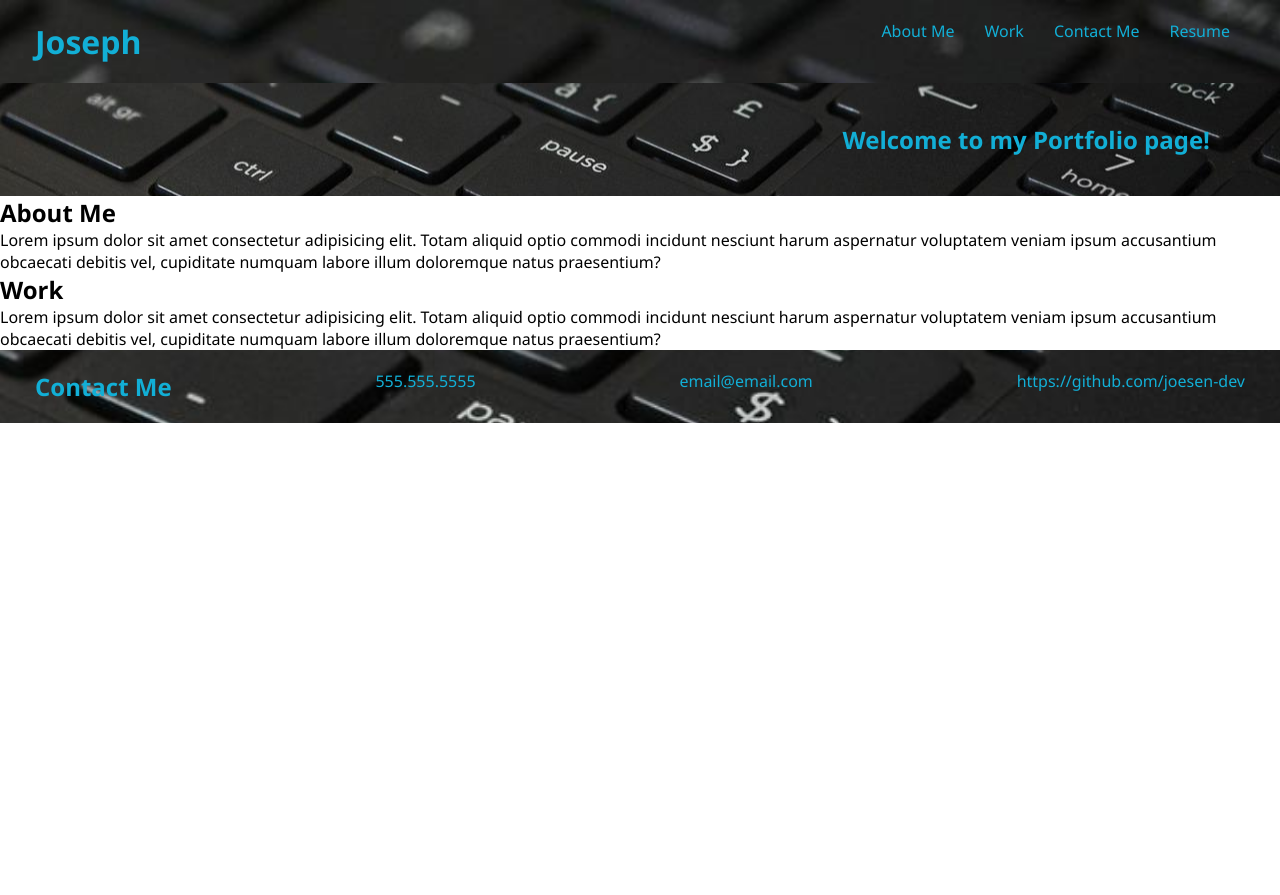
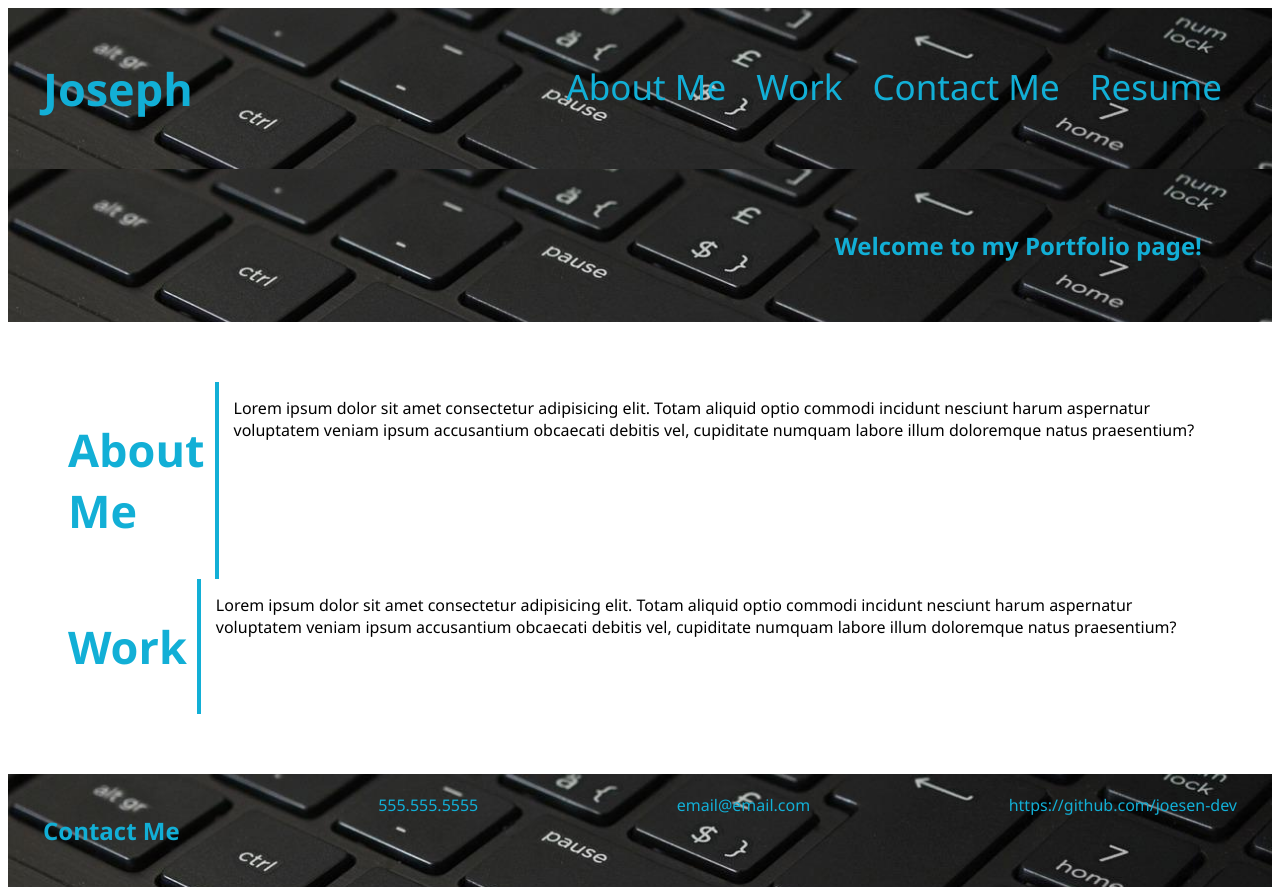
Before and after one commit to joesen-dev/Portfolio, a plain HTML site: page index.html in a window 1280 px wide. Before the commit the page ends 800 px from the top, so only its background shows below. Drawn offline with Linux system fonts and the light colour scheme.

Commit message:
edits to main about me and work section

```diff
--- a/assets/css/style.css
+++ b/assets/css/style.css
@@ -1,9 +1,9 @@
 :root {
     --Primary-color: #12AFD6;
-
+    --Secondary-color: #000000;
 }
 * {
-    margin: 0;
+
     padding: 0;
     box-sizing: border-box;
 }
@@ -14,12 +14,50 @@ a:link {
 body {
     font-family:'Segoe UI', Tahoma, Geneva, Verdana, sans-serif;
 }
+.primary-border {
+    border-color: var(--Secondary-color);
+    margin: auto;
+}
+.work {
+    display: flex;
+    justify-content: space-around;
+}
+.main{
+    background-size: cover;
+    display: flex;
+    padding: 60px;
+    justify-content: flex-start;
+    flex-wrap: nowrap;
+    flex-direction: column;
+}
+.main-body {
+    background-size: cover;
+    display: flex;
+    justify-content: flex-start;
+    flex-wrap: nowrap;
+    align-items: flex-start;
+}
+.section-title {
+    font-size: 30px;
+    color: var(--Primary-color);
+    border-right: 4px solid;
+    padding-right: 10px;
+    margin: 0 0 auto;
+    display: flex;
+    flex-wrap: wrap;
+    justify-content: flex-start;
+    flex-direction: column;
+}
+.flex-row {
+    display: flex;
+    padding: 15px;
+}
 /* STYLE BODY end */
 /* STYLE HEADER start */
 header {
     padding: 20px 35px;
     color: var(--Primary-color);
-    background-color: #000000;
+    background-color: var(--Secondary-color);
     background-image: url("../images/keyboard.jpg");
     background-size: cover;
     background-position: center;
@@ -30,11 +68,15 @@ header {
     position: -webkit-sticky;
     position: sticky;
 }
+header h1 {
+    font-size: 45px;
+}
 header a {
     text-decoration: none;
     color: var(--Primary-color)
 }
 Header nav ul {
+    font-size: 35px;
     list-style-type: none;
     display: flex;
     flex-wrap: wrap;
--- a/index.html
+++ b/index.html
@@ -35,10 +35,13 @@
     <section class="hero">
         <h2>Welcome to my Portfolio page!</h2>
     </section>
+    <main class="main">
         <!-- BIO -->
-    <section  id="about-me" class="bio">
+        <section  id="about-me" class="main-body">
+            <div class="section-title primary-border">
                 <h2>About Me</h2>
-        <div>
+            </div>
+            <div class="flex-row">
                 Lorem ipsum dolor sit amet consectetur adipisicing elit.
                 Totam aliquid optio commodi incidunt nesciunt harum aspernatur
                 voluptatem veniam ipsum accusantium obcaecati debitis vel,
@@ -46,15 +49,18 @@
             </div>
         </section>
         <!-- WORK -->
-    <section  id="work" class="work">
+        <section  id="work" class="main-body">
+            <div class="section-title primary-border">
                 <h2>Work</h2>
-        <div>
+            </div>
+            <div class="flex-row">
                 Lorem ipsum dolor sit amet consectetur adipisicing elit.
                 Totam aliquid optio commodi incidunt nesciunt harum aspernatur
                 voluptatem veniam ipsum accusantium obcaecati debitis vel,
                 cupiditate numquam labore illum doloremque natus praesentium?
             </div>
         </section>
+    </main>
     <!-- CONTACT ME -->
     <footer  id="contact-me" class="Contact">
         <h2>Contact Me</h2>
```
Lines whose indentation alone changed are shown as unchanged.
